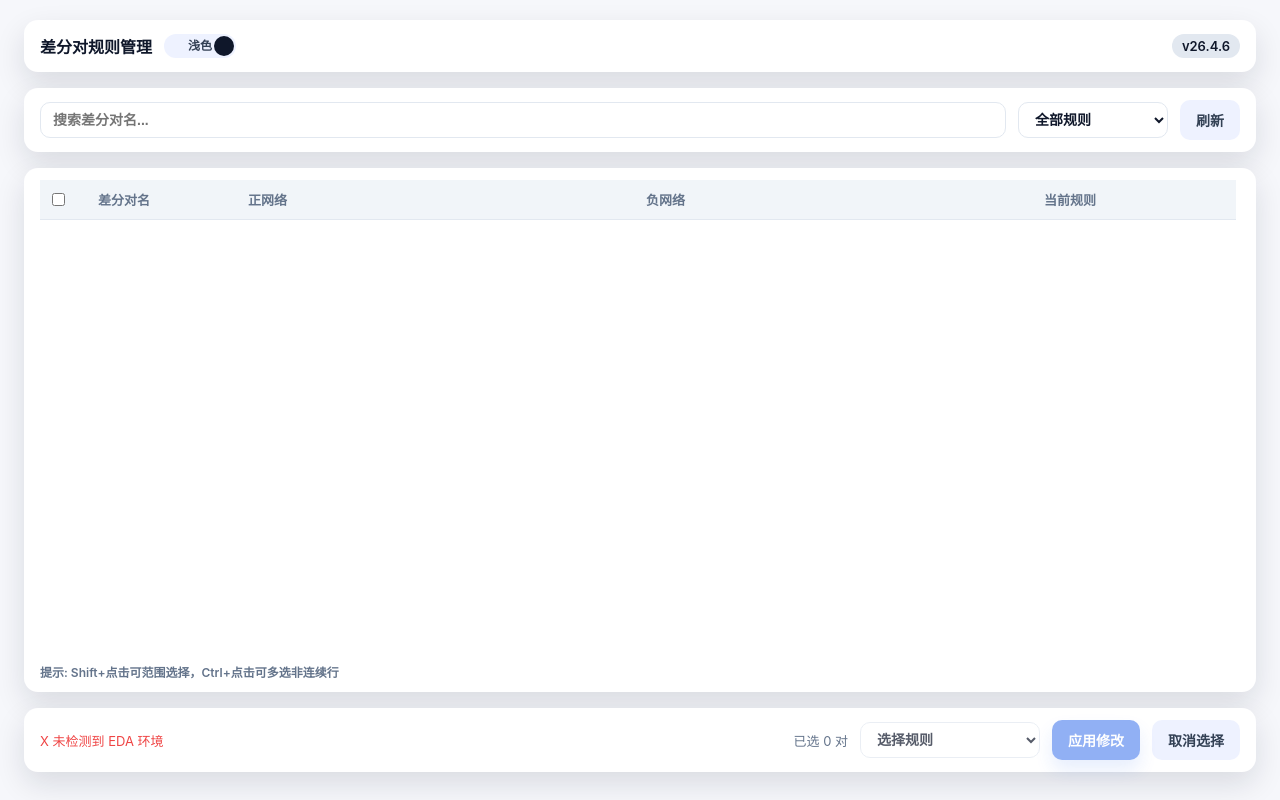
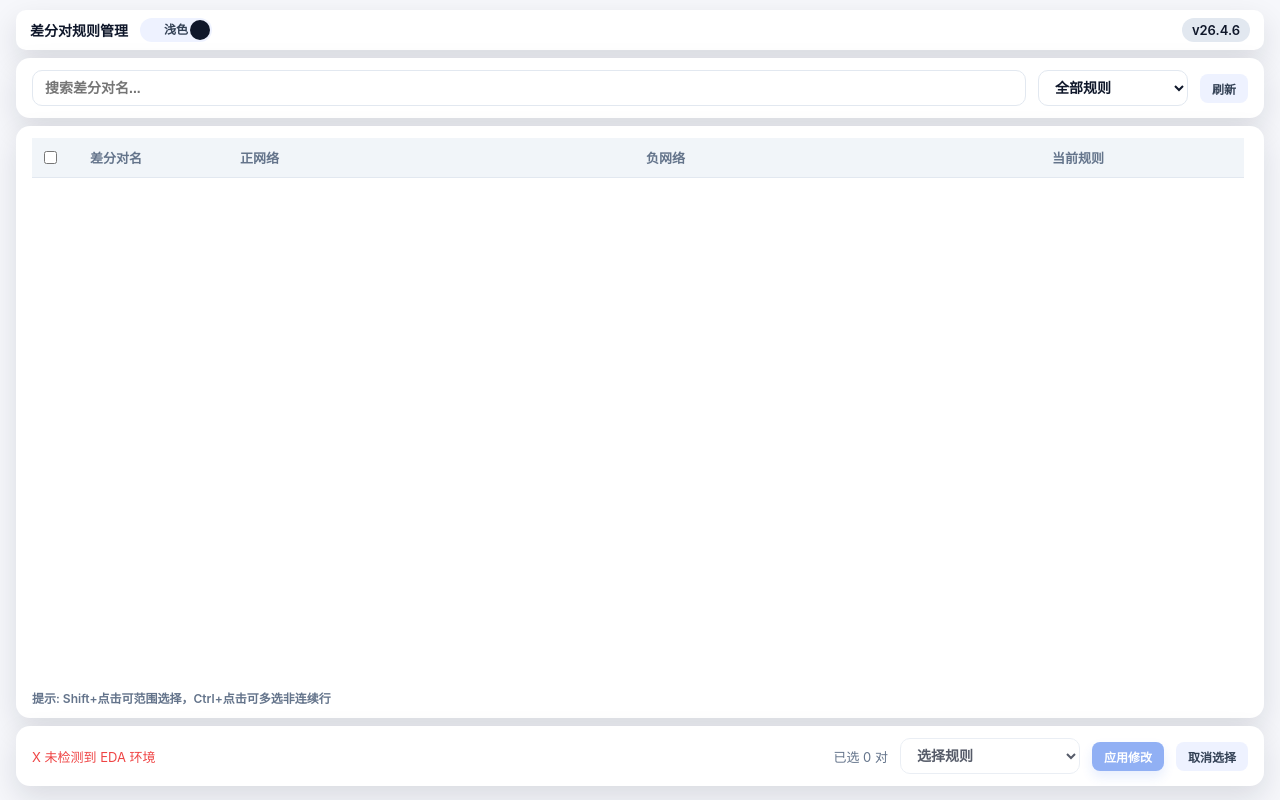
Before and after one commit to heluo1798/JLCEDA-diff-pair-assistant, a website: page iframe/rule-manager.html in a window 1280 px wide. Drawn offline with Linux system fonts and the light colour scheme.

Commit message:
fix: 调整 rule-manager 界面布局样式
减小 padding 和 gap 以优化空间利用，新增固定宽度 1000px

Co-Authored-By: Claude Opus 4.7 <noreply@anthropic.com>

```diff
--- a/iframe/rule-manager.html
+++ b/iframe/rule-manager.html
@@ -59,16 +59,16 @@
 				display: flex;
 				flex-direction: column;
 				height: 100vh;
-				padding: 20px 24px 28px;
-				gap: 16px;
+				padding: 10px 16px 14px;
+				gap: 8px;
 			}
 			.titlebar {
 				display: flex;
 				align-items: center;
 				justify-content: space-between;
-				padding: 14px 16px;
+				padding: 8px 14px;
 				background: var(--card);
-				border-radius: 14px;
+				border-radius: 10px;
 				box-shadow: var(--shadow);
 			}
 			.titlebar-left { display: flex; align-items: center; gap: 12px; }
@@ -106,12 +106,12 @@
 			.window-dot.close { background: #ff5f56; }
 			.window-dot.minimize { background: #ffbd2e; }
 			.window-dot.maximize { background: #27c93f; }
-			.title { font-size: 16px; font-weight: 600; }
+			.title { font-size: 14px; font-weight: 600; }
 			button {
 				border: none;
-				border-radius: 10px;
-				padding: 10px 16px;
-				font-size: 14px;
+				border-radius: 8px;
+				padding: 6px 12px;
+				font-size: 12px;
 				font-weight: 600;
 				cursor: pointer;
 				background: var(--button);
@@ -119,7 +119,8 @@
 				transition: all 0.2s ease;
 			}
 			button:hover { transform: translateY(-1px); }
-			button.primary { background: var(--primary); color: var(--primary-contrast); box-shadow: 0 10px 18px rgba(37, 99, 235, 0.22); }
+			button.primary { background: var(--primary); color: var(--primary-contrast); box-shadow: 0 6px 12px rgba(37, 99, 235, 0.22); }
+			button.danger { background: var(--danger); color: #fff; box-shadow: 0 6px 12px rgba(239, 68, 68, 0.22); }
 			button:disabled { opacity: 0.5; cursor: not-allowed; transform: none; }
 			.section { background: var(--card); border-radius: 14px; padding: 12px 16px; box-shadow: var(--shadow); display: flex; flex-direction: column; gap: 10px; }
 			.filter-bar { display: flex; gap: 12px; align-items: center; }
```
